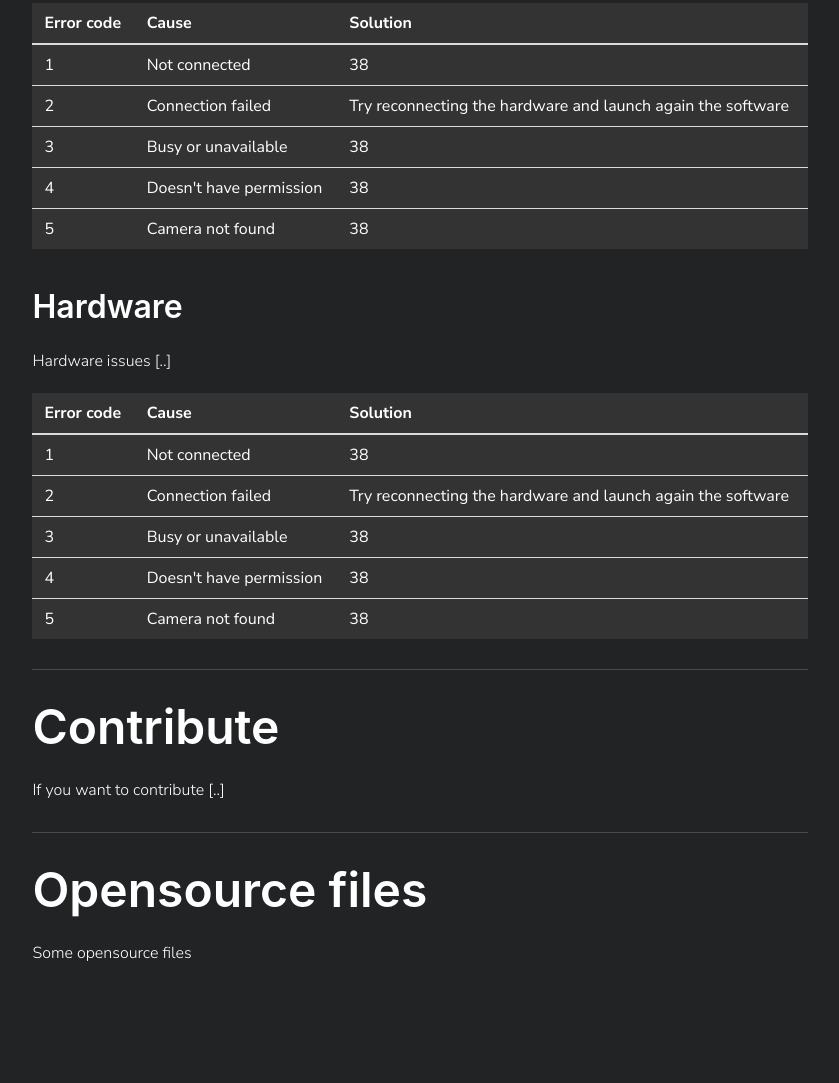
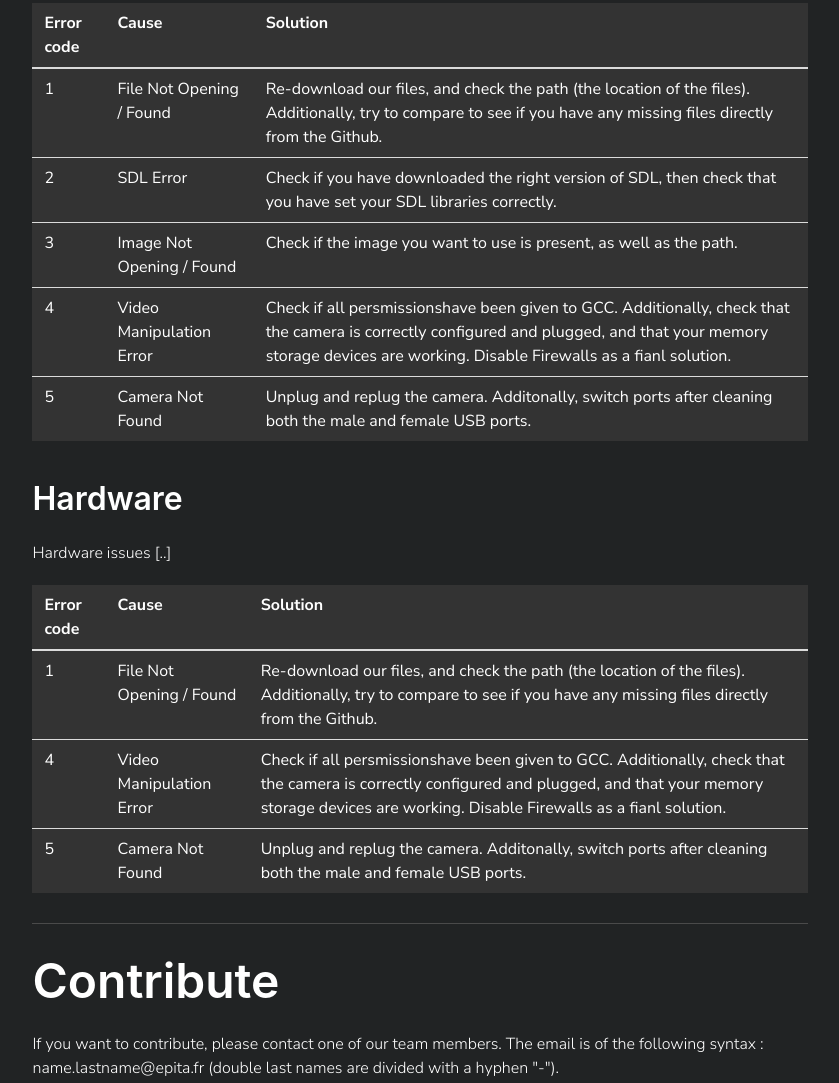
Before and after one commit to thurayash/GearedCameraInC, a website: page web/express/doc.html in a window 1280 px wide. Shown: the part 1937-3020 px from the top of the page, without its empty margins (280-1119 px from the left). Drawn offline with nearby package versions, Linux system fonts and the light colour scheme.

Commit message:
tutu needs to pull

```diff
--- a/web/express/doc.html
+++ b/web/express/doc.html
@@ -175,28 +175,28 @@ gcc@epita:~$ cd GearedCameraInC/src &amp;&amp; make</code></pre>
                             <tbody>
                                 <tr>
                                     <td>1</td>
-                                    <td>Not connected</td>
-                                    <td>38</td>
+                                    <td>File Not Opening / Found</td>
+                                    <td>Re-download our files, and check the path (the location of the files). Additionally, try to compare to see if you have any missing files directly from the Github.</td>
                                 </tr>
                                 <tr>
                                     <td>2</td>
-                                    <td>Connection failed</td>
-                                    <td>Try reconnecting the hardware and launch again the software</td>
+                                    <td>SDL Error</td>
+                                    <td>Check if you have downloaded the right version of SDL, then check that you have set your SDL libraries correctly.</td>
                                 </tr>
                                 <tr>
                                     <td>3</td>
-                                    <td>Busy or unavailable</td>
-                                    <td>38</td>
+                                    <td>Image Not Opening / Found</td>
+                                    <td>Check if the image you want to use is present, as well as the path.</td>
                                 </tr>
                                 <tr>
                                     <td>4</td>
-                                    <td>Doesn't have permission</td>
-                                    <td>38</td>
+                                    <td>Video Manipulation Error</td>
+                                    <td>Check if all persmissionshave been given to GCC. Additionally, check that the camera is correctly configured and plugged, and that your memory storage devices are working. Disable Firewalls as a fianl solution.</td>
                                 </tr>
                                 <tr>
                                     <td>5</td>
-                                    <td>Camera not found</td>
-                                    <td>38</td>
+                                    <td>Camera Not Found</td>
+                                    <td>Unplug and replug the camera. Additonally, switch ports after cleaning both the male and female USB ports.</td>
                                 </tr>
                             </tbody>
                         </table>
@@ -216,28 +216,18 @@ gcc@epita:~$ cd GearedCameraInC/src &amp;&amp; make</code></pre>
                             <tbody>
                                 <tr>
                                     <td>1</td>
-                                    <td>Not connected</td>
-                                    <td>38</td>
-                                </tr>
-                                <tr>
-                                    <td>2</td>
-                                    <td>Connection failed</td>
-                                    <td>Try reconnecting the hardware and launch again the software</td>
-                                </tr>
-                                <tr>
-                                    <td>3</td>
-                                    <td>Busy or unavailable</td>
-                                    <td>38</td>
+                                    <td>File Not Opening / Found</td>
+                                    <td>Re-download our files, and check the path (the location of the files). Additionally, try to compare to see if you have any missing files directly from the Github.</td>
                                 </tr>
                                 <tr>
                                     <td>4</td>
-                                    <td>Doesn't have permission</td>
-                                    <td>38</td>
+                                    <td>Video Manipulation Error</td>
+                                    <td>Check if all persmissionshave been given to GCC. Additionally, check that the camera is correctly configured and plugged, and that your memory storage devices are working. Disable Firewalls as a fianl solution.</td>
                                 </tr>
                                 <tr>
                                     <td>5</td>
-                                    <td>Camera not found</td>
-                                    <td>38</td>
+                                    <td>Camera Not Found</td>
+                                    <td>Unplug and replug the camera. Additonally, switch ports after cleaning both the male and female USB ports.</td>
                                 </tr>
                             </tbody>
                         </table>
@@ -246,7 +236,7 @@ gcc@epita:~$ cd GearedCameraInC/src &amp;&amp; make</code></pre>
                     <div class="separator"></div>
                     <section class="js-section">
                         <h3 class="title is-1 has-text-white">Contribute</h3>
-                        <p>If you want to contribute [..]</p>
+                        <p>If you want to contribute, please contact one of our team members. The email is of the following syntax : name.lastname@epita.fr (double last names are divided with a hyphen "-").</p>
                     </section>
 
                     <div class="separator"></div>
```
